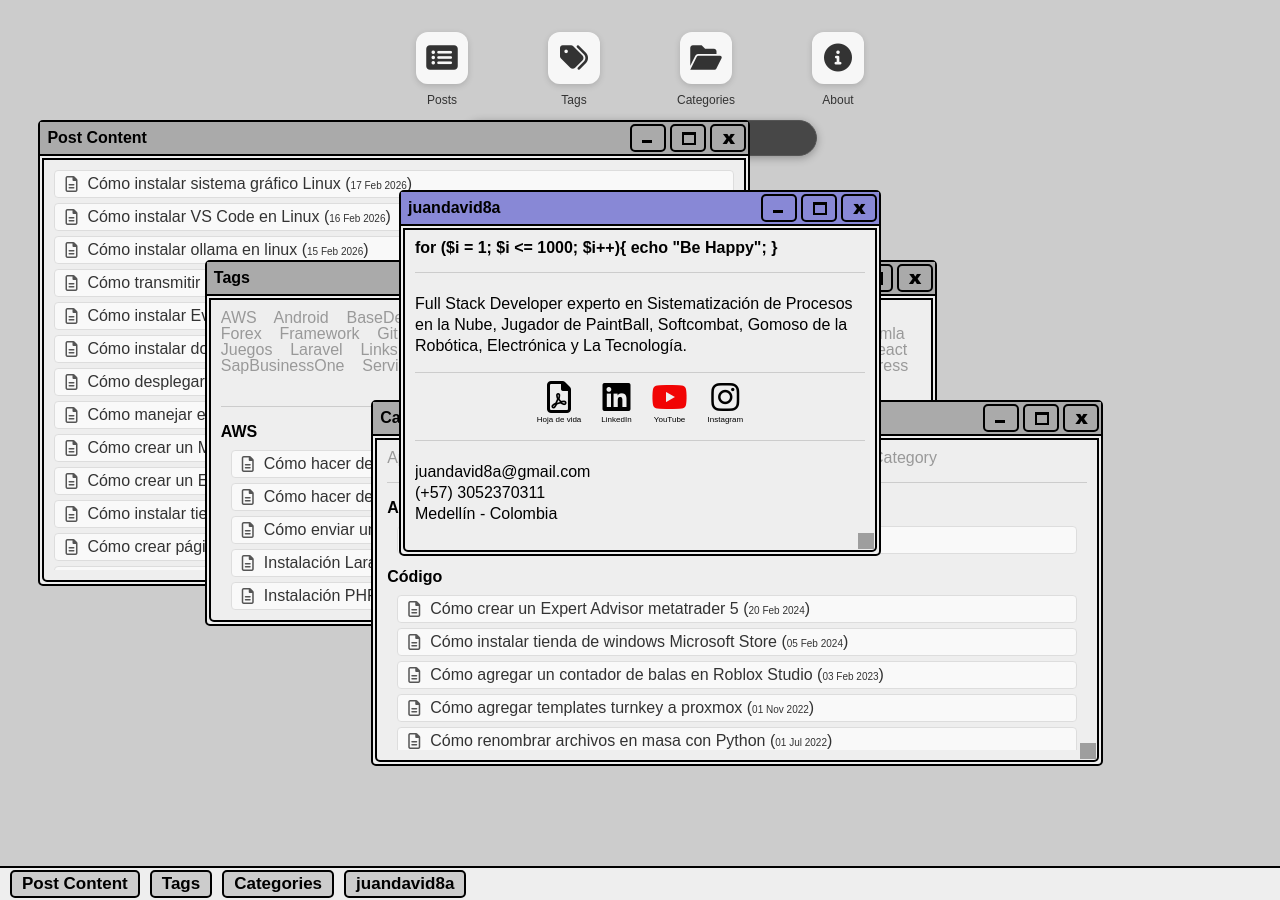
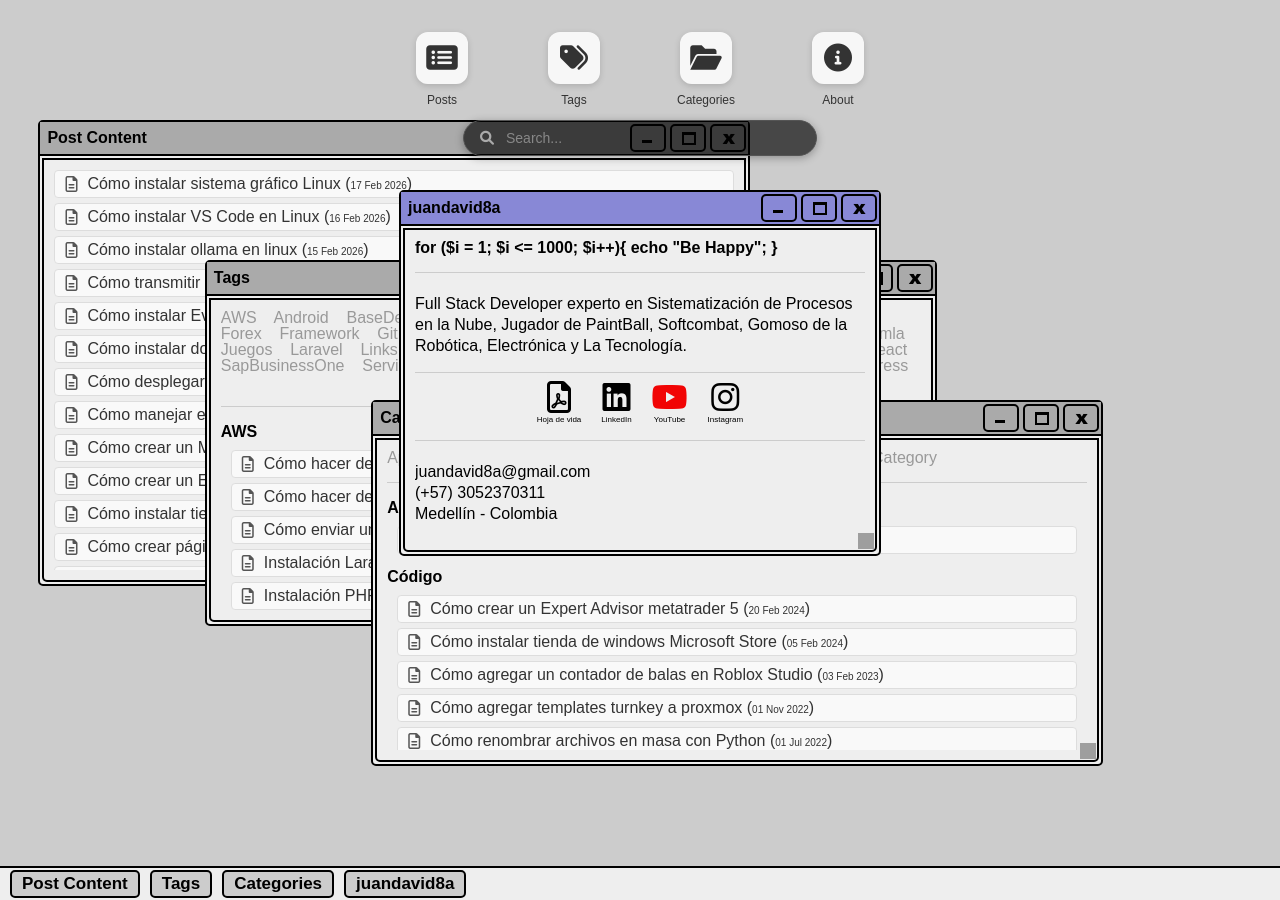
Before and after one commit to codigo8a/codigo8a.github.io, a Jekyll site: the page built from index.markdown, in a window 1280 px wide. Built offline with Jekyll 4.4.1, drawn with Linux system fonts in a browser that asks for light colours; nearby versions of some CDN libraries; grey boxes are pictures that could not be loaded.

Commit message:
Revert "feat: dropdown css updated"
This reverts commit 7be6c30f13f20637b790dcace5a2b9fdb7e47100.

```diff
--- a/assets/css/style.css
+++ b/assets/css/style.css
@@ -406,7 +406,7 @@
 
 #search-bar {
   position: absolute;
-  z-index: 10;
+  z-index: 10000;
   top: 120px;
   left: 50%;
   transform: translateX(-50%);
@@ -442,11 +442,11 @@
 
 #search-results {
   display: none;
-  position: fixed;
-  left: 50%;
-  transform: translateX(-50%);
-  top: 160px;
-  width: 320px;
+  position: absolute;
+  top: 100%;
+  left: 0;
+  right: 0;
+  margin-top: 6px;
   background: rgba(0, 0, 0, 0.85);
   border: 1px solid #555;
   border-radius: 12px;
@@ -454,7 +454,6 @@
   padding: 6px 0;
   max-height: 300px;
   overflow-y: auto;
-  z-index: 10000;
 }
 
 #search-results li {
```
